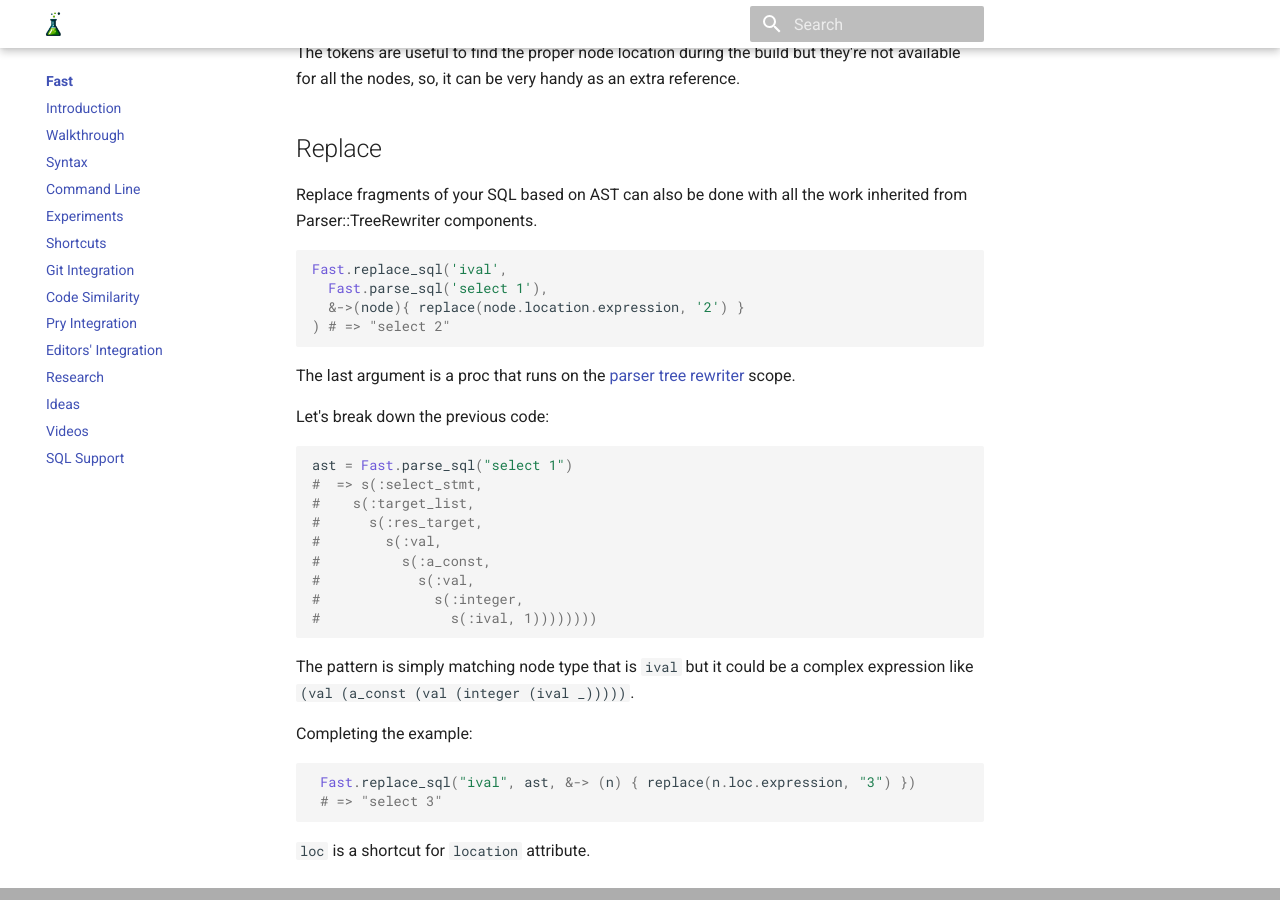
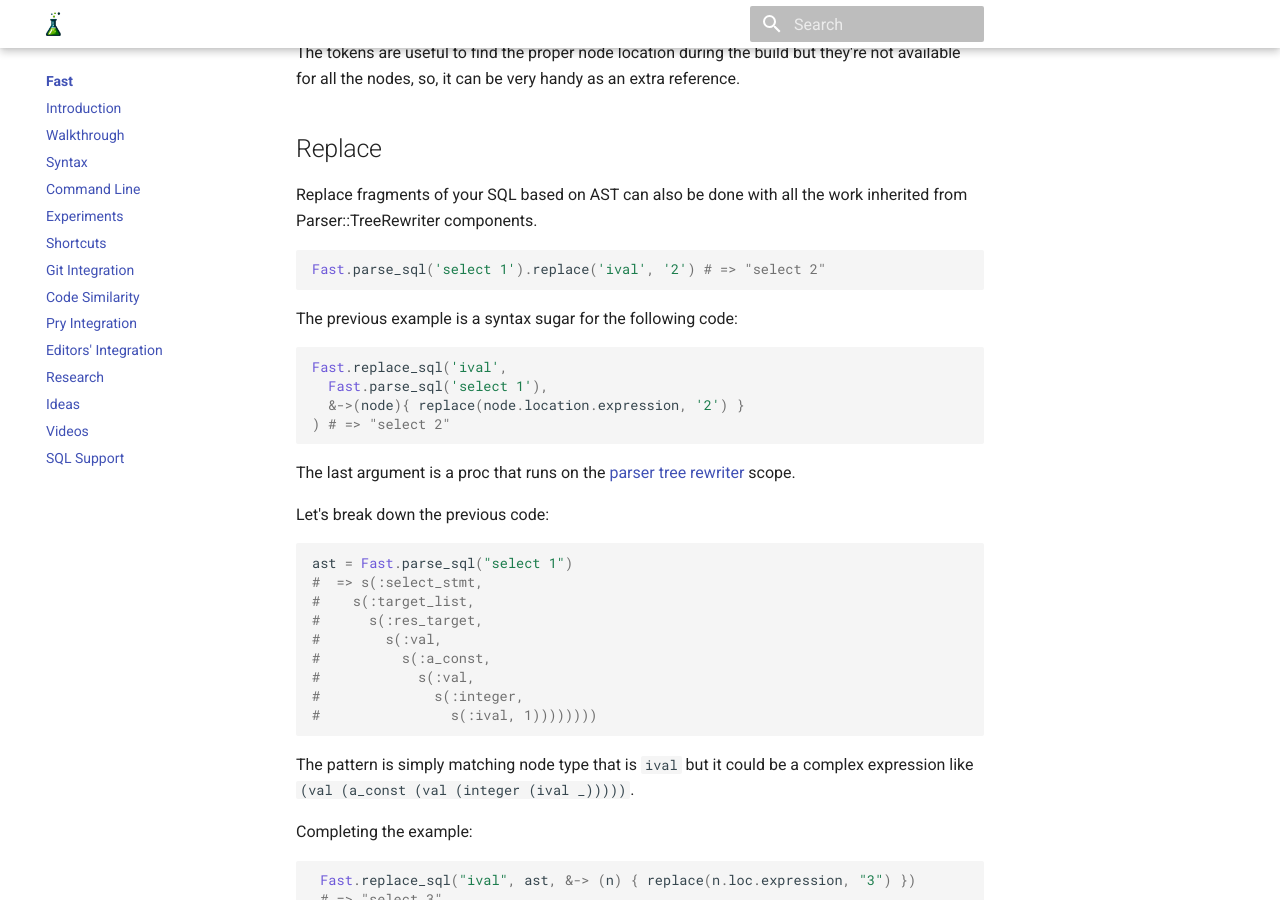
Before and after one commit to jonatas/fast, an MkDocs documentation site: the page built from docs/sql-support.md, in a window 1280 px wide and 900 px high, scrolled down 2895 px. Built offline with MkDocs 1.6.1 and Material for MkDocs 9.7.7, drawn with Linux system fonts in a browser that asks for light colours; comment, search, counter and statistics services are not loaded.

Commit message:
Add shortcut replace example

````diff
--- a/docs/sql-support.md
+++ b/docs/sql-support.md
@@ -160,6 +160,12 @@
 inherited from Parser::TreeRewriter components.
 
 ```ruby
+Fast.parse_sql('select 1').replace('ival', '2') # => "select 2"
+```
+
+The previous example is a syntax sugar for the following code:
+
+```ruby
 Fast.replace_sql('ival',
   Fast.parse_sql('select 1'),
   &->(node){ replace(node.location.expression, '2') }
````
